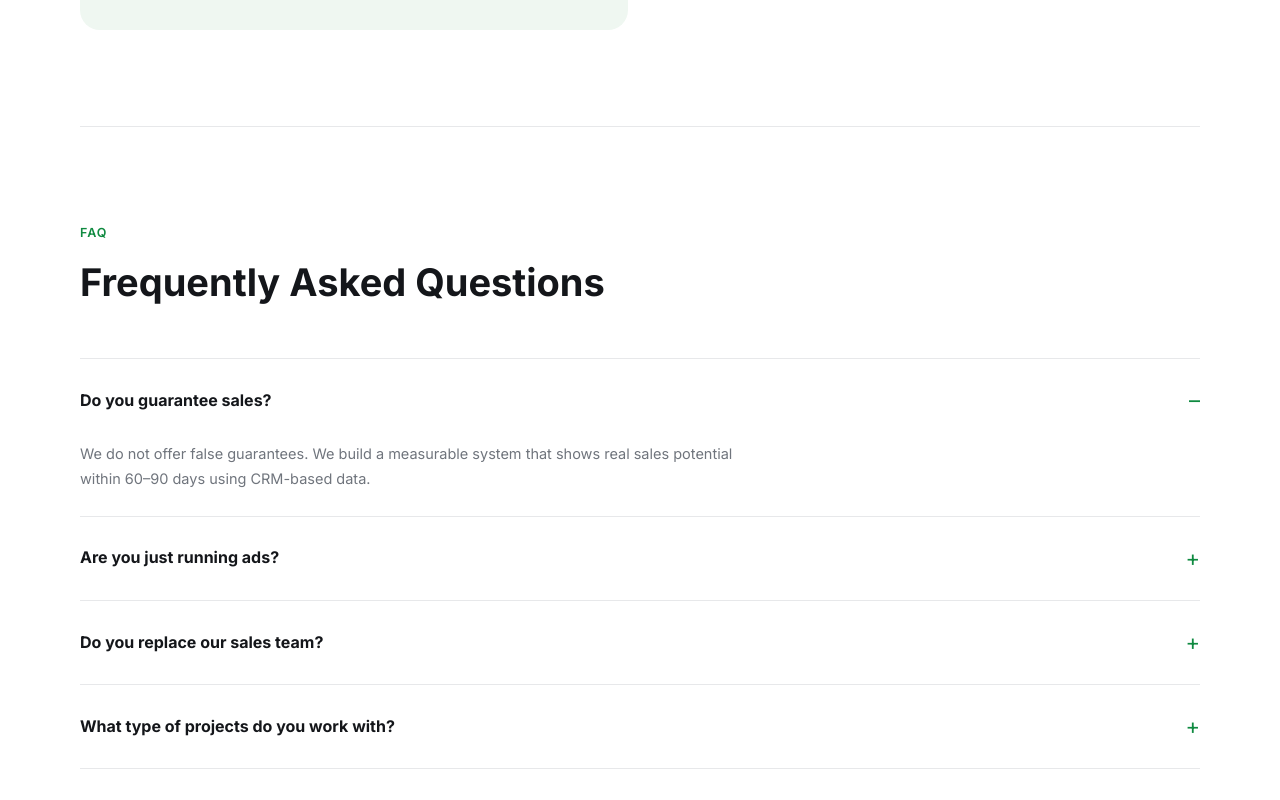
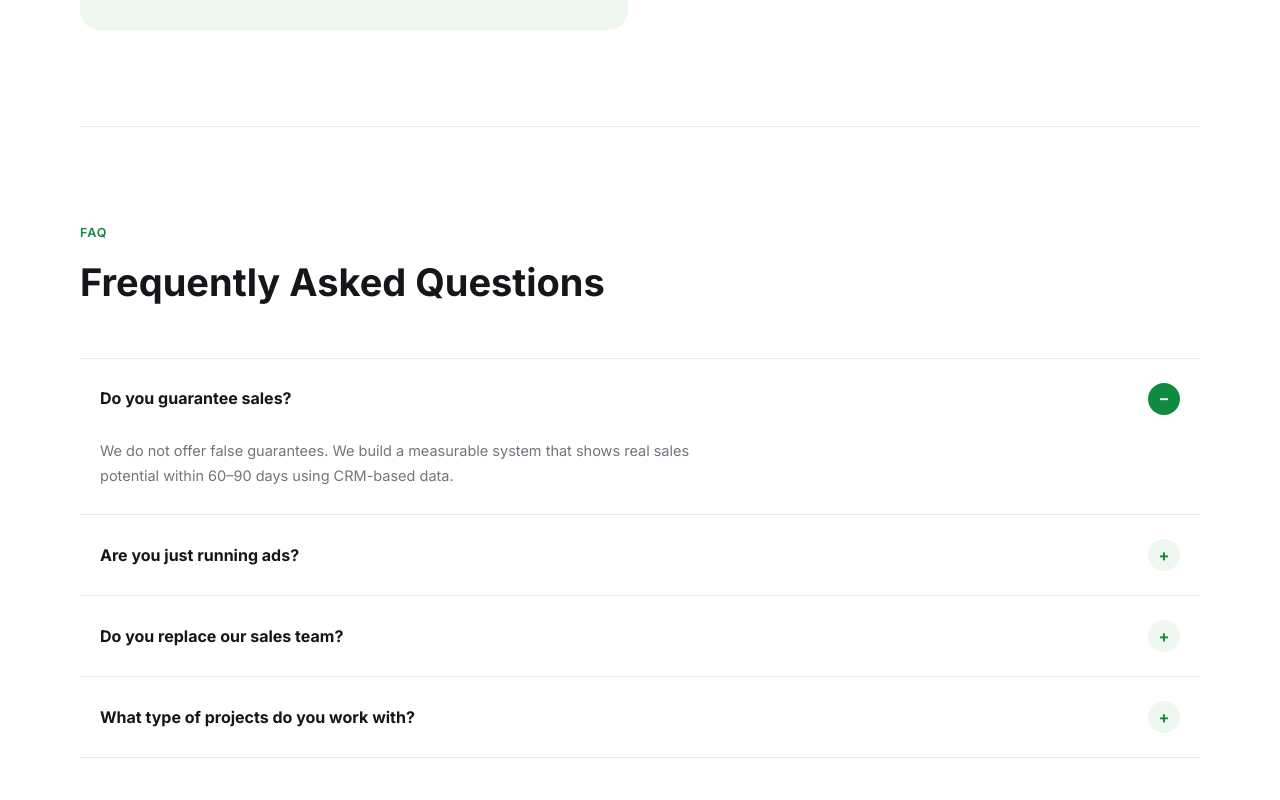
Before and after one commit to khurram7jc/propkads-website, a Next.js app: page / in a window 1280 px wide. Shown: the part 6360-7160 px from the top of the page. Built offline with nearby package versions, Linux system fonts and the light colour scheme; no server answers; the database is empty.

Commit message:
Redesign FAQ with content-driven questions and polished circular +/- icon badges

```diff
--- a/app/globals.css
+++ b/app/globals.css
@@ -291,15 +291,23 @@ input, select, textarea{font-family:inherit;}
 
 /* ---------- FAQ ---------- */
 .faq-list{margin-top:52px; border-top:1px solid var(--line);}
-.faq-item{border-bottom:1px solid var(--line);}
+.faq-item{border-bottom:1px solid var(--line); transition:background .2s;}
+.faq-item[open]{background:var(--paper-dim);}
 .faq-item summary{
-  list-style:none; cursor:pointer; padding:24px 0; font-weight:700; font-size:16px;
+  list-style:none; cursor:pointer; padding:24px 20px; font-weight:700; font-size:16px;
   display:flex; justify-content:space-between; align-items:center; gap:16px;
 }
 .faq-item summary::-webkit-details-marker{display:none;}
-.faq-item summary::after{content:"+"; font-size:22px; color:var(--green); font-weight:400;}
-.faq-item[open] summary::after{content:"–";}
-.faq-item p{padding:0 0 24px; font-size:14.5px; color:var(--slate); max-width:680px; line-height:1.7;}
+.faq-q-text{flex:1;}
+.faq-icon{
+  width:32px; height:32px; border-radius:50%; background:var(--green-tint); color:var(--green);
+  display:flex; align-items:center; justify-content:center; flex-shrink:0; font-size:16px; font-weight:700;
+}
+.faq-icon-minus{display:none;}
+.faq-item[open] .faq-icon{background:var(--green); color:#fff;}
+.faq-item[open] .faq-icon-plus{display:none;}
+.faq-item[open] .faq-icon-minus{display:block;}
+.faq-item p{padding:0 20px 26px; font-size:14.5px; color:var(--slate); max-width:680px; line-height:1.7;}
 
 /* ---------- CONTACT ---------- */
 .contact-wrap{display:grid; grid-template-columns:1.1fr 1fr; gap:64px; margin-top:52px;}
--- a/app/page.js
+++ b/app/page.js
@@ -8,6 +8,7 @@ import HowItWorks from '@/components/HowItWorks';
 import ExecutionSupport from '@/components/ExecutionSupport';
 import CommercialModel from '@/components/CommercialModel';
 import IdealFit from '@/components/IdealFit';
+import FAQ from '@/components/FAQ';
 
 const DEFAULT_CONTENT = {
   header_nav_1: 'About Us',
@@ -29,6 +30,16 @@ const DEFAULT_CONTENT = {
   hero_bullet_1: 'Performance Marketing (Buyer Acquisition)',
   hero_bullet_2: 'CRM Integration & Lead Control',
   hero_bullet_3: 'Sales Team Accountability & Closing Support',
+  faq_eyebrow: 'FAQ',
+  faq_heading: 'Frequently Asked Questions',
+  faq_q1: 'Do you guarantee sales?',
+  faq_a1: 'We do not offer false guarantees. We build a measurable system that shows real sales potential within 60–90 days using CRM-based data.',
+  faq_q2: 'Are you just running ads?',
+  faq_a2: 'No. Ads are only the starting point. CRM control, sales team accountability, and closing support drive conversions.',
+  faq_q3: 'Do you replace our sales team?',
+  faq_a3: 'No. We strengthen and enable your existing sales team through systems, tracking, and performance control.',
+  faq_q4: 'What type of projects do you work with?',
+  faq_a4: 'We work with developers who value structure, transparency, and long-term revenue control.',
   fit_eyebrow: 'Ideal Client Fit',
   fit_heading: 'Who we work best with.',
   fit_yes_label: 'Best Fit For',
@@ -213,28 +224,7 @@ export default function Home() {
       <IdealFit c={c} />
 
       {/* FAQ */}
-      <section className="section container" id="faq">
-        <div className="section-tag">FAQ</div>
-        <h2>Frequently Asked Questions</h2>
-        <div className="faq-list">
-          <details className="faq-item" open>
-            <summary>Do you guarantee sales?</summary>
-            <p>We do not offer false guarantees. We build a measurable system that shows real sales potential within 60–90 days using CRM-based data.</p>
-          </details>
-          <details className="faq-item">
-            <summary>Are you just running ads?</summary>
-            <p>No. Ads are only the starting point. CRM control, sales team accountability, and closing support drive conversions.</p>
-          </details>
-          <details className="faq-item">
-            <summary>Do you replace our sales team?</summary>
-            <p>No. We strengthen and enable your existing sales team through systems, tracking, and performance control.</p>
-          </details>
-          <details className="faq-item">
-            <summary>What type of projects do you work with?</summary>
-            <p>We work with developers who value structure, transparency, and long-term revenue control.</p>
-          </details>
-        </div>
-      </section>
+      <FAQ c={c} />
 
       {/* CONTACT */}
       <section className="section container" id="contact">
--- /dev/null
+++ b/components/FAQ.js
@@ -0,0 +1,30 @@
+export default function FAQ({ c }) {
+  const faqs = [
+    { q: c.faq_q1, a: c.faq_a1 },
+    { q: c.faq_q2, a: c.faq_a2 },
+    { q: c.faq_q3, a: c.faq_a3 },
+    { q: c.faq_q4, a: c.faq_a4 },
+  ].filter((f) => f.q);
+
+  return (
+    <section className="section container" id="faq">
+      <div className="section-tag">{c.faq_eyebrow || 'FAQ'}</div>
+      <h2>{c.faq_heading || 'Frequently Asked Questions'}</h2>
+
+      <div className="faq-list">
+        {faqs.map((f, i) => (
+          <details className="faq-item" key={i} open={i === 0}>
+            <summary>
+              <span className="faq-q-text">{f.q}</span>
+              <span className="faq-icon">
+                <span className="faq-icon-plus">+</span>
+                <span className="faq-icon-minus">–</span>
+              </span>
+            </summary>
+            <p>{f.a}</p>
+          </details>
+        ))}
+      </div>
+    </section>
+  );
+}
```
